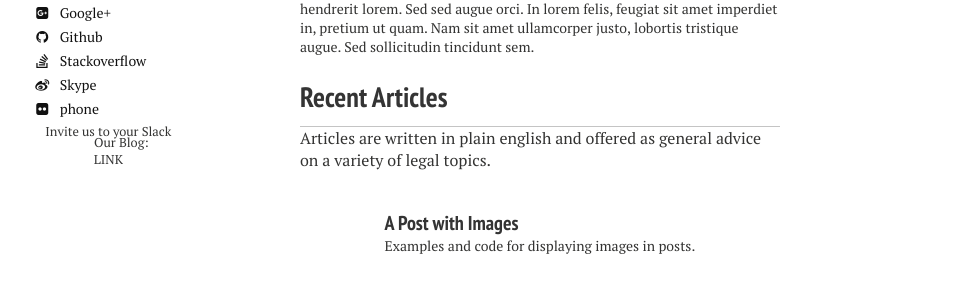
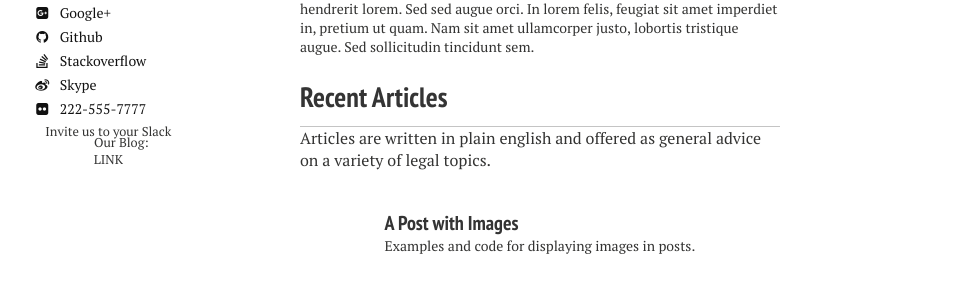
Before and after one commit to nerdyfergy/blg-site-mm3, a Jekyll site: the page built from index.md, in a window 1280 px wide. Shown: the part 907-1200 px from the top of the page, without its empty margins (20-991 px from the left). Built offline with Jekyll 4.4.1, drawn with Linux system fonts in a browser that asks for light colours; nearby versions of some CDN libraries.

Commit message:
Update _author-bio.html

```diff
--- a/_includes/_author-bio.html
+++ b/_includes/_author-bio.html
@@ -30,6 +30,6 @@
   {% if author.youtube %}<a href="https://youtube.com/user/{{ author.youtube }}" class="author-social" target="_blank"><i class="fa fa-fw fa-youtube-square"></i> Youtube</a>{% endif %}
   {% if author.soundcloud %}<a href="http://soundcloud.com/{{ author.soundcloud }}" class="author-social" target="_blank"><i class="fa fa-fw fa-soundcloud"></i> Soundcloud</a>{% endif %}
   {% if author.skype %}<a href="#" class="author-social" target="_blank"><i class="fa fa-fw fa-weibo"></i> Skype</a>{% endif %}
-  {% if author.phone %}<a href="#" class="author-social" target="_blank"><i class="fa fa-fw fa-flickr"></i> phone</a>{% endif %}
+  {% if author.phone %}<a href="#" class="author-social" target="_blank"><i class="fa fa-fw fa-flickr"></i> {{ author.phone }}</a>{% endif %}
   {% if author.codepen %}<a href="http://codepen.io/{{ author.codepen }}" class="author-social" target="_blank"><i class="fa fa-fw fa-codepen"></i> CodePen</a>{% endif %}
 </div>
```
